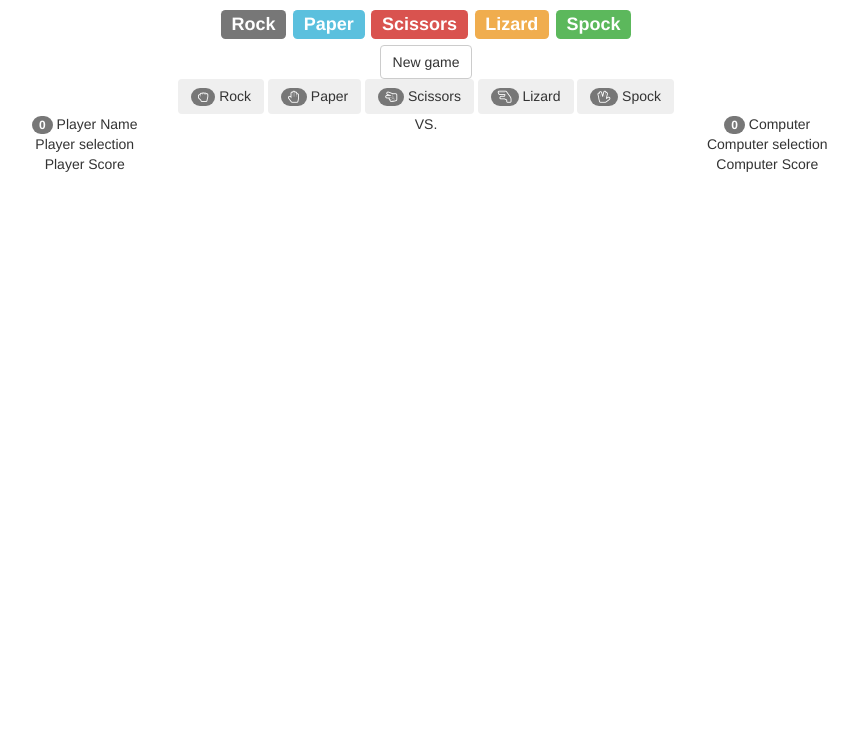
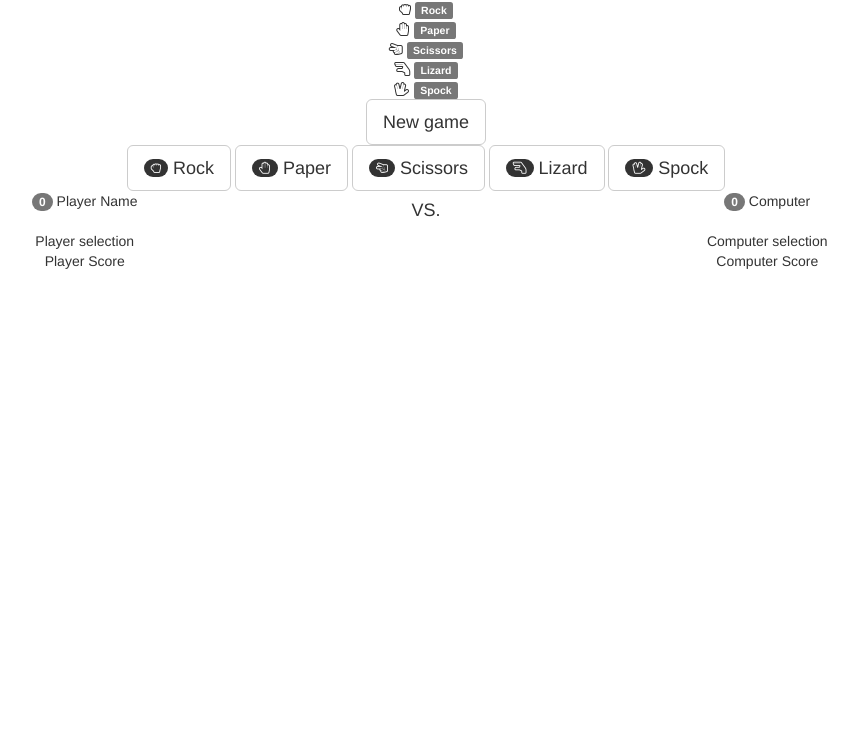
Before and after one commit to ika-codes/rock-paper-scissors, a website: page index.html in a window 1280 px wide. Shown: the part 64-800 px from the top of the page, without its empty margins (214-1072 px from the left). Drawn offline with nearby package versions, Linux system fonts and the light colour scheme; files that its build step writes are made by us from their sources.

Commit message:
Update index.html

```diff
--- a/index.html
+++ b/index.html
@@ -5,52 +5,68 @@
 		<title>Rock, Paper, Scissors, Lizard, Spock</title>
 		<link href="https://maxcdn.bootstrapcdn.com/bootstrap/3.3.6/css/bootstrap.min.css" rel="stylesheet" />
 		<link href="https://cdnjs.cloudflare.com/ajax/libs/font-awesome/4.6.3/css/font-awesome.min.css" rel="stylesheet" />
+		<link rel="stylesheet" type="text/css" href="css/style.prefixed.css">
 	</head>
 	<body>
 		<section class="container">
 			<div class="row text-center">
-	  			<h2>Welcome to the game</h2>
-	  			<h3>
-						<span class="label label-default">Rock</span>
-						<span class="label label-info">Paper</span>
-						<span class="label label-danger">Scissors</span>
-						<span class="label label-warning">Lizard</span>
-						<span class="label label-success">Spock</span>
-				</h3>
+	  			<h2>Welcome to the game of</h2>
+	  				<div class="shape-box">
+	  					<div class="circ-shape">
+  							<i class="fa fa-hand-rock-o" aria-hidden="true"></i>
+  							<h6 class="label label-default overlay">Rock</h6>
+	  					</div>
+	  					<div class="circ-shape">
+  							<i class="fa fa-hand-paper-o" aria-hidden="true"></i>
+  							<h6 class="label label-default overlay">Paper</h6>
+	  					</div>
+	  					<div class="circ-shape">
+  							<i class="fa fa-hand-scissors-o" aria-hidden="true"></i>
+  							<h6 class="label label-default overlay">Scissors</h6>
+	  					</div>
+	  					<div class="circ-shape">
+  							<i class="fa fa-hand-lizard-o" aria-hidden="true"></i>
+  							<h6 class="label label-default overlay">Lizard</h6>
+	  					</div>
+	  					<div class="circ-shape">
+  							<i class="fa fa-hand-spock-o" aria-hidden="true"></i>
+  							<h6 class="label label-default overlay">Spock</h6>
+	  					</div>
+	  				</div>
 			</div>
 		</section>
 		<section id="js-newGameElement" class="container">
   			<div class="row text-center">
-    			<button id="js-newGameButton" class="btn btn-default">New game</button>
+    			<button id="js-newGameButton" class="btn btn-default btn-lg">New game</button>
   			</div>
 		</section>
 		<section id="js-playerPickElement" class="container">
 			<div class="row text-center">
-				<button id="js-playerPick_rock" class="btn">
+				<button id="js-playerPick_rock" class="btn btn-default btn-lg picks">
 					<span class="badge">
 						<i class="fa fa-hand-rock-o" aria-hidden="true"></i>
 					</span>
 					Rock
 				</button>
-				<button id="js-playerPick_paper"  class="btn">
+				<button id="js-playerPick_paper" class="btn btn-default btn-lg picks">
 					<span class="badge">
 						<i class="fa fa-hand-paper-o" aria-hidden="true"></i>
 					</span>
 					Paper
 				</button>
-				<button id="js-playerPick_scissors"  class="btn">
+				<button id="js-playerPick_scissors" class="btn btn-default btn-lg picks">
 					<span class="badge">
 						<i class="fa fa-hand-scissors-o" aria-hidden="true"></i>
 					</span>
 					Scissors
 				</button>
-				<button id="js-playerPick_lizard"  class="btn">
+				<button id="js-playerPick_lizard" class="btn btn-default btn-lg picks">
 					<span class="badge">
 						<i class="fa fa-hand-lizard-o" aria-hidden="true"></i>
 					</span>
 					Lizard
 				</button>
-				<button id="js-playerPick_spock"  class="btn">
+				<button id="js-playerPick_spock" class="btn btn-default btn-lg picks">
 					<span class="badge">
 						<i class="fa fa-hand-spock-o" aria-hidden="true"></i>
 					</span>
@@ -69,7 +85,7 @@
 					</span>
 				</div>
 				<div class="col-xs-2 text-center">
-					VS.
+					<h4 class="primary-color">VS.</h4>
 				</div>
 				<div class="col-xs-5 text-center">
 					<span id="js-computerPoints" class="badge">
@@ -105,5 +121,6 @@
 				</div>
 			</div>
 		</section>
+		<script type="text/javascript" src="js/scripts.js"></script>
 	</body>
 </html>
```
